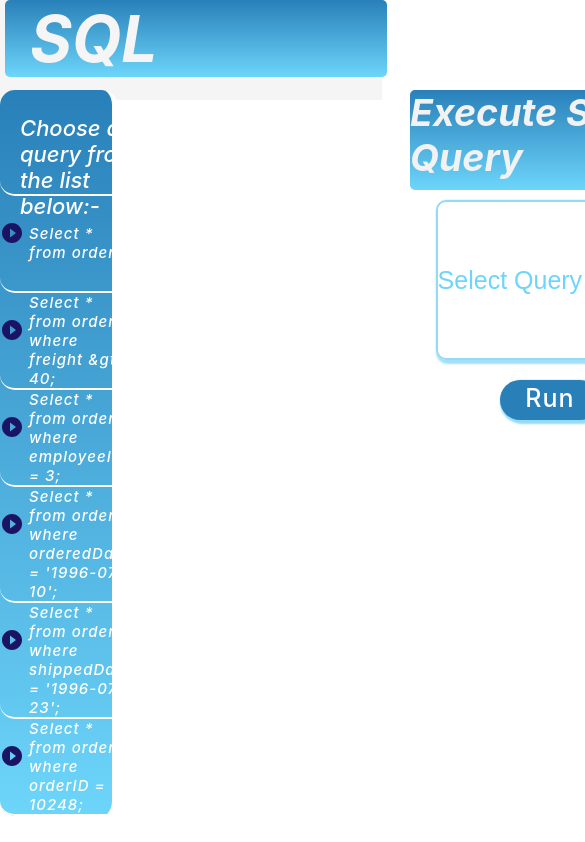
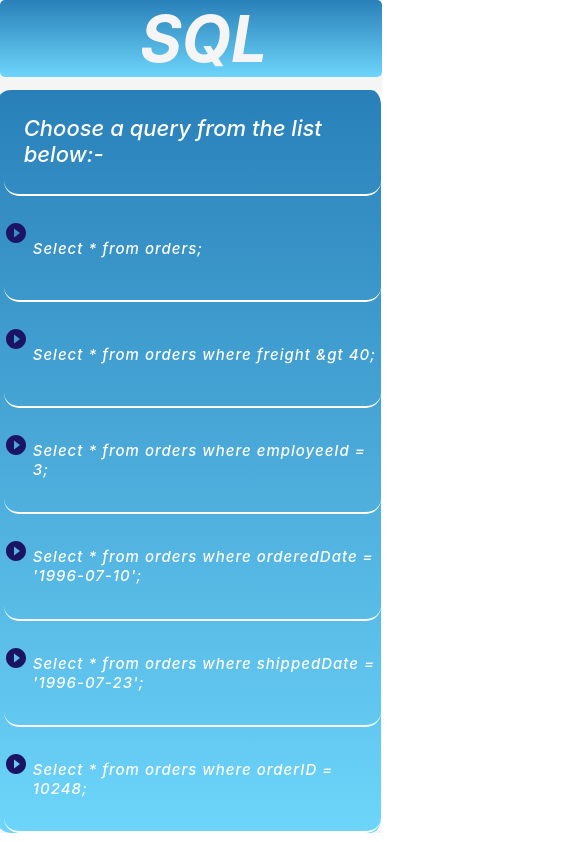
Before and after one commit to Abhi9752/SQL-Editor, a React (Create React App) app: page / in a window 390 px wide. Shown: the top 842 px of the page, 585 px wide, since content can reach past the window. Built offline with nearby package versions, Linux system fonts and the light colour scheme.

Commit message:
Responsive

```diff
--- a/src/App.css
+++ b/src/App.css
@@ -27,7 +27,7 @@ main{
   padding-left: 25px;
   position:fixed;
   width: 98vw;
-  z-index: 1;
+  z-index: 2;
   margin-left: 5px;
 }
 
@@ -40,26 +40,24 @@ main{
   grid-row-end: 4; */
   border-right: 5px solid white;
   background-image: -webkit-linear-gradient(#2980B9,#6DD5FA);
-  width: 30%;
-  height:86vh;
+  width: 32%;
+  height:88vh;
   border-radius: 15px;
   margin-top: 90px;
   position: fixed;
   font-style: italic;
 }
 .box3{
-  width: 100%;
+  width:100%;
   height:100%;
   display: grid;
   grid-template-rows: 90px 200px;
   grid-template-columns:100%;
   background-image: -webkit-linear-gradient(#2980B9,#6DD5FA);
   margin-top: 90px;
-  margin-left: 410px;
+  margin-left:50%;
   /* grid-row-gap: 5px; */
   border-radius: 5px;
-
-
 }
 
 .query{
@@ -71,7 +69,7 @@ main{
   border-radius: 15px;
   display: flex;
   justify-content:left;
-
+  flex-direction: row;
 }
 
 a{
@@ -79,6 +77,7 @@ a{
   text-decoration: none;
   color:#ffffff;
   align-items: center;
+  flex-direction: row;
 }
 .textfield{
   width: 80%;
@@ -164,6 +163,7 @@ a{
   font-weight: 500;
   letter-spacing: 1px;
   height: 90%;
+  font-style: italic;
 }
 
 input:focus{
@@ -181,14 +181,45 @@ input{
   color: #2980B9;
   font-size: 25px;
   text-align: center;
+  font-style: italic;
 }
 div .query PlayCircleFilledOutlinedIcon .img a span .text{
   text-align: justify;
 }
 ::placeholder{
   color:#6DD5FA;
+  font-style: italic;
 }
 
 Table{
   background-color:#6DD5FA;
 }
+
+@media only screen and (max-width: 800px) {
+    .App{
+      min-width: 100vw;
+      min-height: 100vh;
+    }
+    main{
+      display: flex;
+      flex-direction: column;
+      align-items: center;
+      justify-content:space-between
+    }
+    .box1{
+      display: flex;
+      margin: 0%;
+      justify-content: center;
+
+    }
+    .box2{
+      width: 100vw;
+      padding-left: 2%;
+      position: static;
+    }
+    .box3{
+      margin: 0%;
+      position:absolute;
+      top:100vh;
+    }
+}
--- a/src/App.js
+++ b/src/App.js
@@ -13,12 +13,13 @@ import data from './data.json';
 
 
 function App() {
-        const [initial,setInitial] = useState("");
-        const [inputCheck,setInputCheck] = useState(false);
+        const [initial, setInitial] = useState("");
+        const [inputCheck, setInputCheck] = useState(false);
         const [newData, setNewData] = useState(data);
         const [count, setCount] = useState(0);
 
-         const clickHandler = ()=>{
+         const clickHandler = (e)=>{
+           e.preventDefault();
            if(initial != "")
            {
             setInputCheck(true)
@@ -31,7 +32,7 @@ function App() {
 
         const handleClear = () => {
                 return (
-                  setInitial(""),
+                setInitial(""),
                 setInputCheck(false),
                 setCount(0)
                 );
@@ -83,29 +84,29 @@ function App() {
     <div className="query"><span className="text1"> Choose a query from the list below:-</span>
     </div>
     <div className="query"> <PlayCircleFilledOutlinedIcon className='img'/>
-        <a href="#" onClick={()=>{setInitial("Select * from orders;")}}>
+        <a href="#" onClick={(e)=>{e.preventDefault(); setInitial("Select * from orders;")}}>
                 <span className="text">Select * from orders;</span>
         </a>
     </div>
-    <div className="query"> <PlayCircleFilledOutlinedIcon className='img'/> <a href="#"  onClick={()=>{setInitial("Select * from orders where freight > 40;")}}> <span className="text">Select * from orders where freight &gt 40;</span></a>
+    <div className="query"> <PlayCircleFilledOutlinedIcon className='img'/> <a href="#"  onClick={(e)=>{e.preventDefault(); setInitial("Select * from orders where freight > 40;")}}> <span className="text">Select * from orders where freight &gt 40;</span></a>
 
     </div>
-    <div className="query"> <PlayCircleFilledOutlinedIcon className='img'/> <a href="#"  onClick={()=>{setInitial("Select * from orders where employeeId = 3;")}}> <span className="text">Select * from orders where employeeId = 3;</span></a>
+    <div className="query"> <PlayCircleFilledOutlinedIcon className='img'/> <a href="#"  onClick={(e)=>{e.preventDefault(); setInitial("Select * from orders where employeeId = 3;")}}> <span className="text">Select * from orders where employeeId = 3;</span></a>
 
     </div>
-    <div className="query">  <PlayCircleFilledOutlinedIcon className='img'/><a href="#"  onClick={()=>{setInitial("Select * from orders where orderedDate = '1996-07-10';")}}> <span className="text">Select * from orders where orderedDate = '1996-07-10';</span></a>
+    <div className="query">  <PlayCircleFilledOutlinedIcon className='img'/><a href="#"  onClick={(e)=>{e.preventDefault(); setInitial("Select * from orders where orderedDate = '1996-07-10';")}}> <span className="text">Select * from orders where orderedDate = '1996-07-10';</span></a>
 
     </div>
-    <div className="query"> <PlayCircleFilledOutlinedIcon className='img'/><a href="#"  onClick={()=>{setInitial("Select * from orders where shippedDate = '1996-07-23';")}}><span className="text">Select * from orders where shippedDate = '1996-07-23';</span></a>
+    <div className="query"> <PlayCircleFilledOutlinedIcon className='img'/><a href="#"  onClick={(e)=>{e.preventDefault(); setInitial("Select * from orders where shippedDate = '1996-07-23';")}}><span className="text">Select * from orders where shippedDate = '1996-07-23';</span></a>
 
     </div>
-    <div className="query">  <PlayCircleFilledOutlinedIcon className='img'/><a href="#"  onClick={()=>{setInitial("Select * from orders where orderID = 10248;")}}><span className="text">Select * from orders where orderID = 10248;</span></a>
+    <div className="query">  <PlayCircleFilledOutlinedIcon className='img'/><a href="#"  onClick={(e)=>{e.preventDefault(); setInitial("Select * from orders where orderID = 10248;")}}><span className="text">Select * from orders where orderID = 10248;</span></a>
 
     </div>
 </div>
         <div className="box3">
             <div className="head"><h2>Execute SQL Query</h2></div>
-            <div className="textfield"><input name="Query_area" id="Query_area" type="text" placeholder='Select Query From The List' value={initial}></input></div>
+            <div className="textfield"><input name="Query_area" id="Query_area" type="text" placeholder='Select Query from the list' value={initial}></input></div>
             <div className="run"> <a href="#" className='btn' onClick={clickHandler}> Run </a> </div>
             <div className="clear">  <a href="#" className='btn' onClick={handleClear}> Clear </a> </div>
             {inputCheck&&<div className='tableData'>
```
Also changed, not shown: 1 other file (tests, documents, lock files or other folders).
